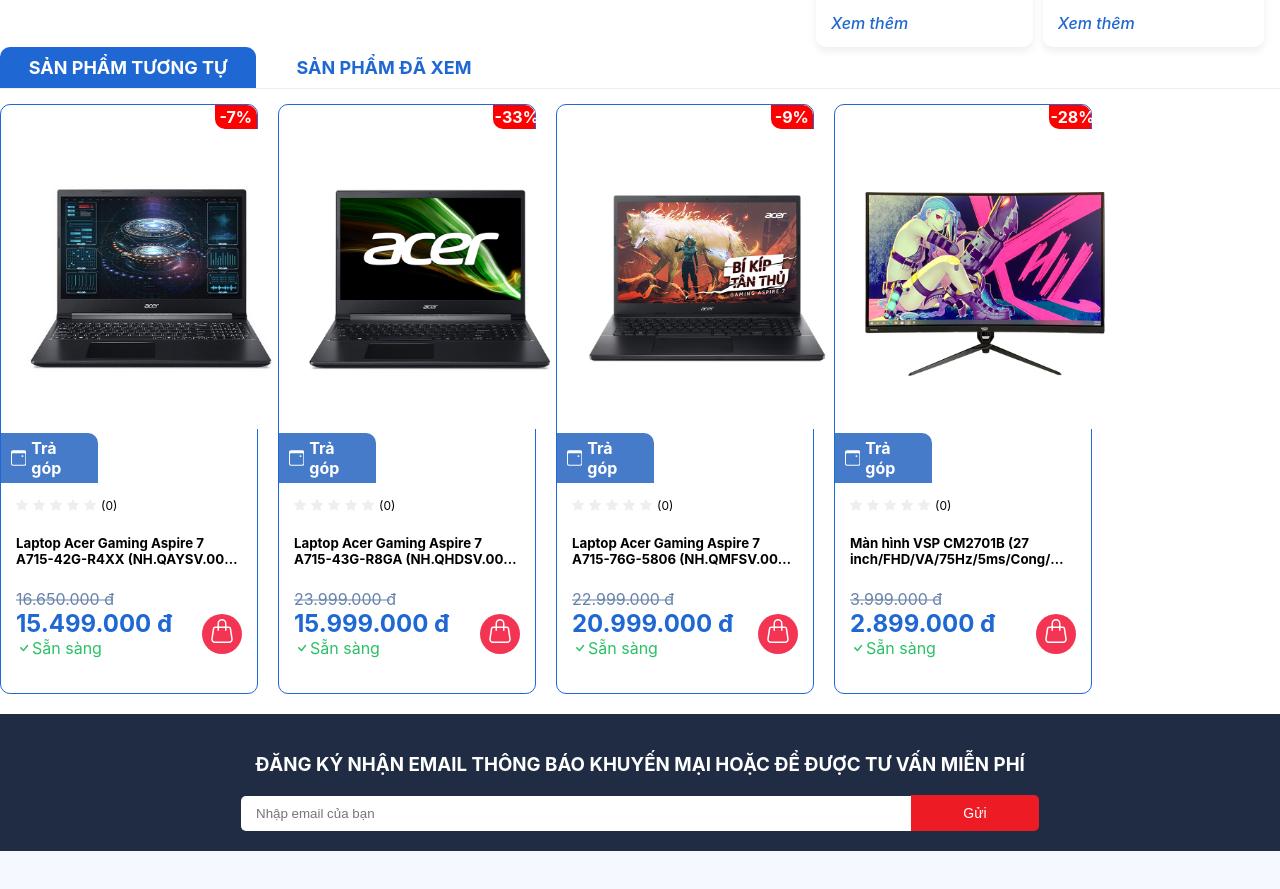
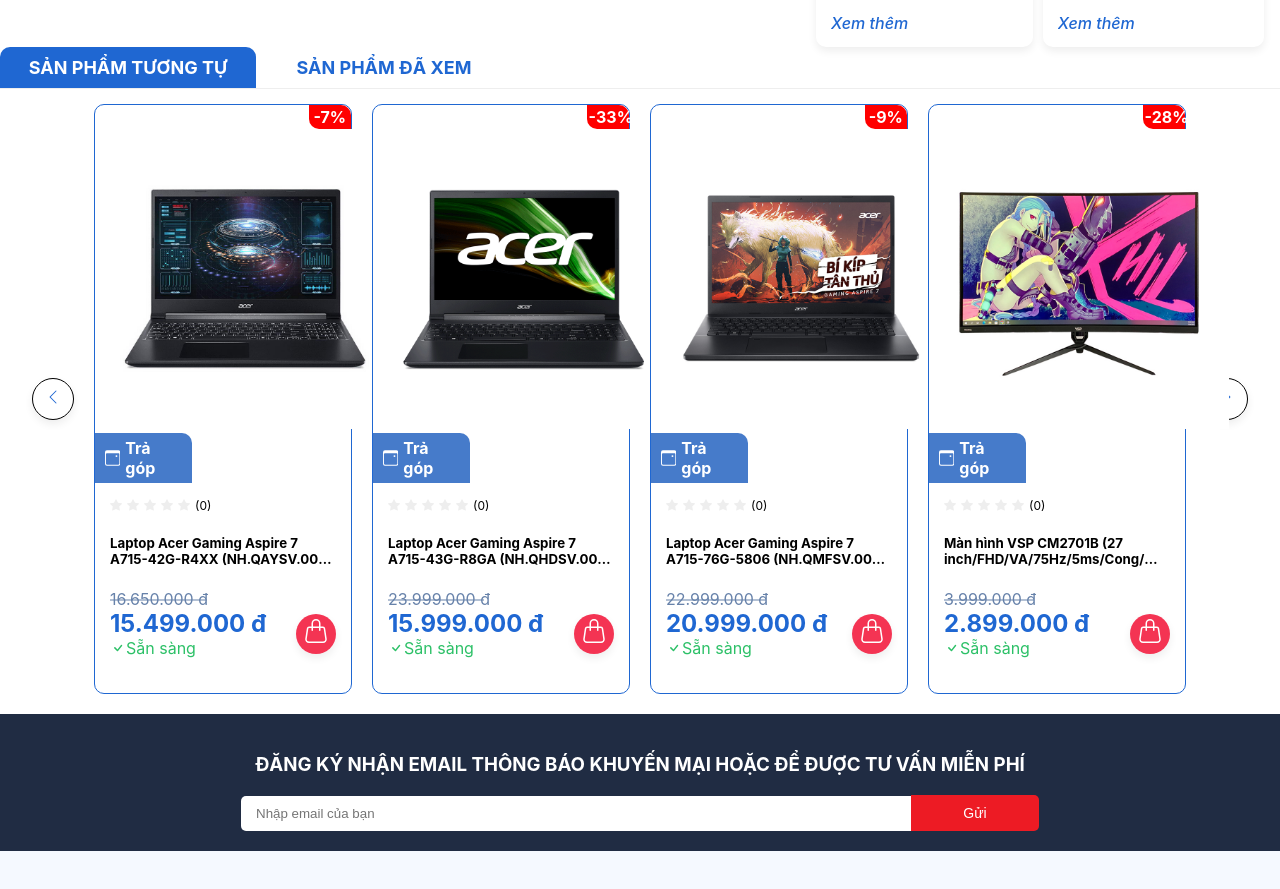
Before and after one commit to NguyenThoQuan/Product-Details-Hacom, a React (Create React App) app: page / in a window 1280 px wide. Shown: the part 2798-3687 px from the top of the page. Built offline with nearby package versions, Linux system fonts and the light colour scheme.

Commit message:
Add Scoll SimilarProduct

```diff
--- a/src/Components/SimilarProduct/SimilarProduct.jsx
+++ b/src/Components/SimilarProduct/SimilarProduct.jsx
@@ -1,6 +1,6 @@
 import React, { useState } from "react";
 import HoverSimilar from "./HoverSimilar";
-import { Calendar3Event, StarFill, Check, Handbag } from "react-bootstrap-icons";
+import { Calendar3Event, StarFill, Check, Handbag, ChevronLeft, ChevronRight } from "react-bootstrap-icons";
 import "../../Styles/SimilarProduct.scss";
 
 export default function SimilarProduct() {
@@ -9,7 +9,12 @@
         { percent: "-33%", images: "/images/SP2.png", name: "Laptop Acer Gaming Aspire 7 A715-43G-R8GA (NH.QHDSV.002) (R5 5625U/8GB RAM/512GB SSD/15.6 inch FHD 144Hz/RTX3050 4G/Win11/Đen) ", promotion: "23.999.000 đ", cost: "15.999.000 đ" },
         { percent: "-9%", images: "/images/SP3.jpg", name: "Laptop Acer Gaming Aspire 7 A715-76G-5806 (NH.QMFSV.002) (i5 12450H/16GB RAM/512GB SSD/RTX 3050 4G/15.6 inch FHD 144Hz/Win11/Đen/Vỏ nhôm) ", promotion: "22.999.000 đ", cost: "20.999.000 đ" },
         { percent: "-28%", images: "/images/SP4.jpg", name: "Màn hình VSP CM2701B (27 inch/FHD/VA/75Hz/5ms/Cong/Đen)", promotion: "3.999.000 đ", cost: "2.899.000 đ" },
+        { percent: "-29%", images: "/images/SP4.jpg", name: "Màn hình VSP CM2701B (27 inch/FHD/VA/75Hz/5ms/Cong/Đen)", promotion: "4.099.000 đ", cost: "2.999.000 đ" },
+        { percent: "-30%", images: "/images/SP4.jpg", name: "Màn hình VSP CM2701B (27 inch/FHD/VA/75Hz/5ms/Cong/Đen)", promotion: "4.199.000 đ", cost: "3.099.000 đ" },
+        { percent: "-31%", images: "/images/SP4.jpg", name: "Màn hình VSP CM2701B (27 inch/FHD/VA/75Hz/5ms/Cong/Đen)", promotion: "4.299.000 đ", cost: "3.199.000 đ" },
     ])
+
+    const [startIndex, setStartIndex] = useState(0);
 
     const [clickOption, setClickOption] = useState(false);
 
@@ -19,6 +24,18 @@
         setClickOption(!clickOption);
     }
 
+    const scrollLeft = () => {
+        if (startIndex > 0) {
+            setStartIndex(startIndex - 1);
+        }
+    };
+
+    const scrollRight = () => {
+        if (startIndex < similarProduct.length - 4) {
+            setStartIndex(startIndex + 1);
+        }
+    };
+
     return (
         <div className="similar-product">
             <div className="menus">
@@ -26,8 +43,9 @@
                 <div onClick={handleClickOption} className={clickOption ? "setBG" : ""}>SẢN PHẨM ĐÃ XEM</div>
             </div>
             <div className="details-SM">
+                <button onClick={scrollLeft} disabled={startIndex === 0}><ChevronLeft className='icon' /></button>
                 {
-                    similarProduct && similarProduct.map((item, index) => (
+                    similarProduct && similarProduct.slice(startIndex, startIndex + 4).map((item, index) => (
                         <div key={index} className="SM" onMouseEnter={() => setHoveredProduct(item)} onMouseLeave={() => setHoveredProduct(null)}>
                             <div className="percent">
                                 <div>{item.percent}</div>
@@ -52,6 +70,7 @@
                         </div>
                     ))
                 }
+                <button onClick={scrollRight} disabled={startIndex >= similarProduct.length - 1}><ChevronRight className='icon' /></button>
             </div>
         </div>
     )
--- a/src/Styles/Menu.scss
+++ b/src/Styles/Menu.scss
@@ -200,6 +200,7 @@
     width: 15%;
     height: 90%;
     border-radius: 10px 10px 0px 0px;
+    z-index: 1000;
 }
 
 .none {
--- a/src/Styles/SimilarProduct.scss
+++ b/src/Styles/SimilarProduct.scss
@@ -25,8 +25,24 @@
 
     .details-SM {
         display: flex;
+        justify-content: center;
+        align-items: center;
         gap: 20px;
         margin-top: 15px;
+        overflow: auto;
+
+        button {
+            background-color: #FFF;
+            border: none;
+            box-shadow: 0px 4px 8px #eeeeee;
+            padding: 10px 12px;
+            font-size: 16px;
+            font-weight: 700;
+            color: #1f67d2;
+            cursor: pointer;
+            border: 1px solid black;
+            border-radius: 30px;
+        }
 
         .SM {
             position: relative;
```
